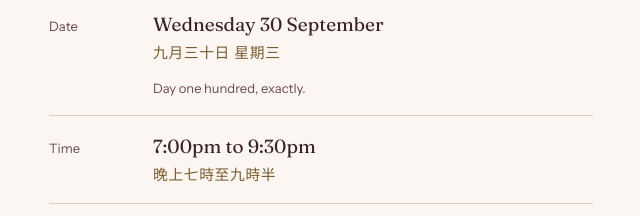
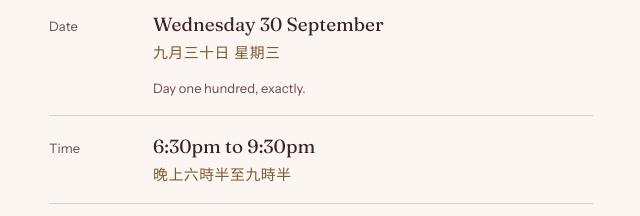
Before and after one commit to jrramos-009/izzabella100, a plain HTML site: page index.html in a window 1280 px wide. Shown: the part 2220-2436 px from the top of the page, 319-959 px from the left. Drawn offline with Linux system fonts and the light colour scheme.

Commit message:
Update event start time to 6:30pm
Changed from 7:00pm to 6:30pm (ending at 9:30pm as before).
Updated both the details section and the page meta description.

Co-Authored-By: Claude Haiku 4.5 <noreply@anthropic.com>

```diff
--- a/index.html
+++ b/index.html
@@ -4,7 +4,7 @@
 <meta charset="utf-8">
 <meta name="viewport" content="width=device-width, initial-scale=1">
 <title>Izza and Bella, one hundred days</title>
-<meta name="description" content="Please join us to celebrate Izza and Bella, one hundred days. Wednesday 30 September, 7:00pm.">
+<meta name="description" content="Please join us to celebrate Izza and Bella, one hundred days. Wednesday 30 September, 6:30pm.">
 <meta name="theme-color" content="#FBF6F2">
 
 <!--
@@ -582,7 +582,7 @@
 
         <div>
           <dt>Time</dt>
-          <dd>7:00pm to 9:30pm <span class="zh" lang="zh-Hant">晚上七時至九時半</span></dd>
+          <dd>6:30pm to 9:30pm <span class="zh" lang="zh-Hant">晚上六時半至九時半</span></dd>
         </div>
 
         <div>
```
